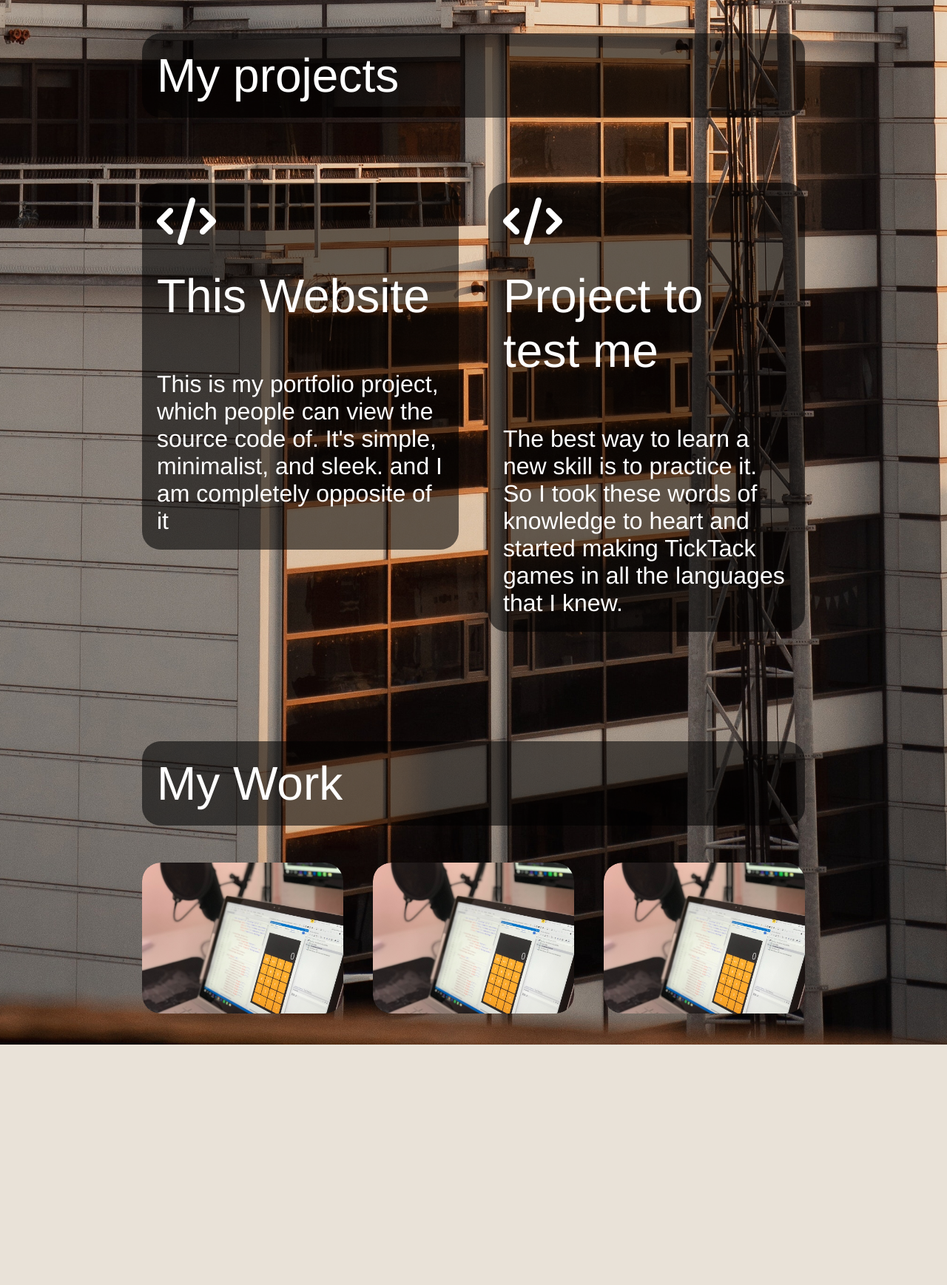
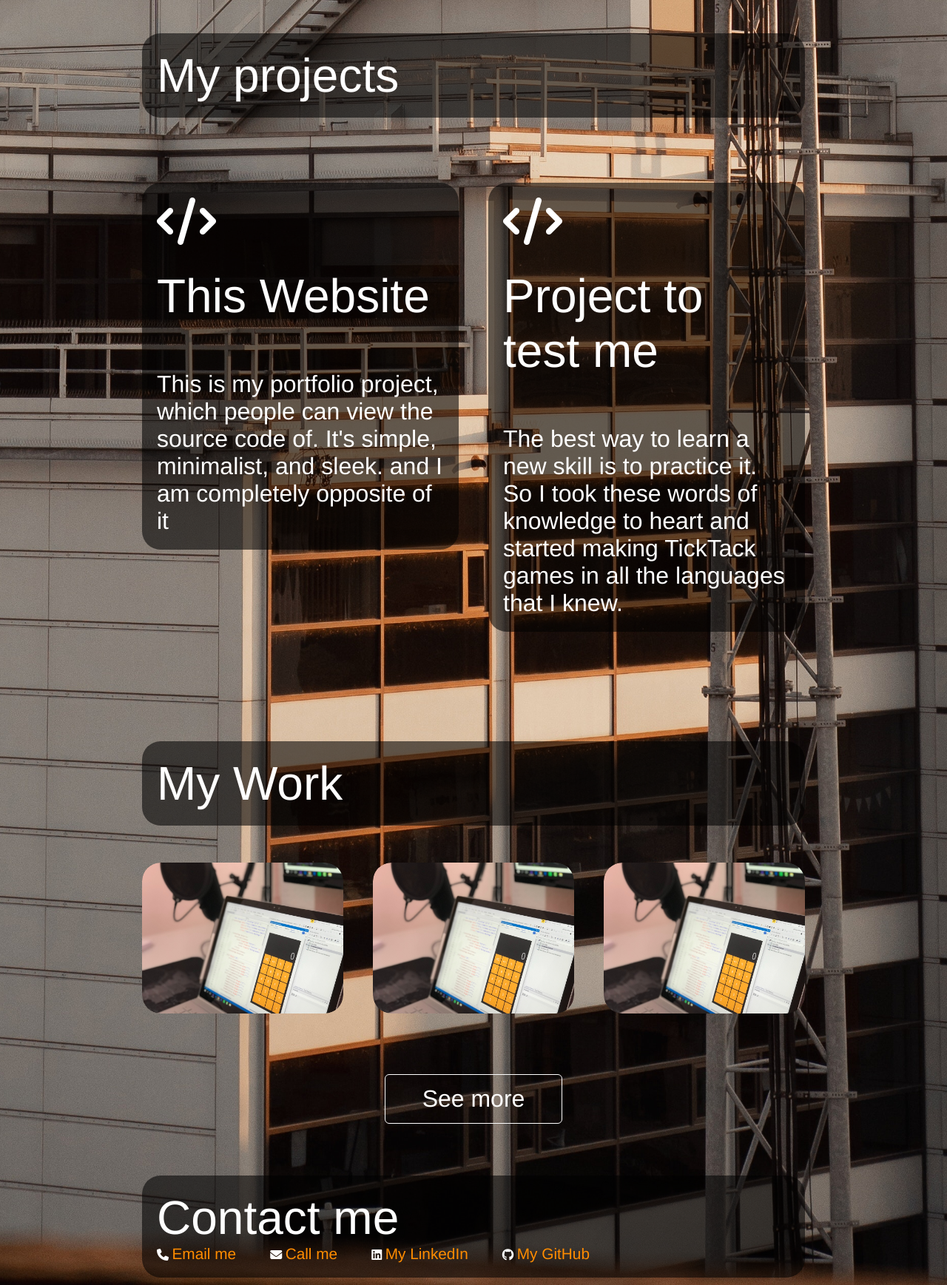
Before and after one commit to JustPause/My-Webside, a PHP site: page / in a window 1280 px wide. Shown: the part 2320-4057 px from the top of the page at 74% size. Before the commit the page ends 3732 px from the top, so only its background shows below. Run offline with PHP 8.4, Linux system fonts and the light colour scheme; some libraries are stand-ins or nearby versions.

Commit message:
Got tered of it

```diff
--- a/Html_Css_JS/index.html
+++ b/Html_Css_JS/index.html
@@ -239,8 +239,42 @@
 							</div>
 						</div>
 					</div>
+					<a href="#" class="btn"><p>See more</p></a>
 				</div>
 			</div>
+
+			<!-----------------------Contacts---------------------->
+
+			<div id="contect">
+				<div class="container">
+					<div class="row">
+						<div class="contact-left">
+							<h2 class="sub-title">
+								Contact me
+							</h2>
+							<i class="fa-sharp fa-solid fa-phone"></i>
+							<a id="EmailLink" href="#">Email me</a>
+
+							<i class="fa-sharp fa-solid fa-envelope"></i>
+							<a id="PhoneLink" href="#">Call me</a>
+
+							<i class="fa-brands fa-linkedin"></i>
+							<a id="LinkedInLink" href="#">My LinkedIn</a>
+
+							<i class="fa-brands fa-github"></i>
+							<a id="GitHubLink" href="#">My GitHub</a>
+
+							<div class="social-icons">
+								<a href=""></a>
+
+							</div>
+
+						</div>
+						<div class="contact-right"></div>
+					</div>
+				</div>
+			</div>
+
 		</div>
 
 		<script>
@@ -258,6 +292,25 @@
 				event.currentTarget.classList.add("active-link");
 				document.getElementById(tabname).classList.add("active-tab");
 			}
+
+			/* Anti Scraping Email*/
+			var Name = "IamJustStan";
+			var Server = "hotmail.com";
+
+			var Email = document.getElementById("EmailLink");
+
+			Email.href = `mailto:${Name}@${Server}`;
+
+			/* Anti Scraping Phone*/
+
+			var ContryCode = "+370";
+			var PartOne = "1544";
+			var PartTwo = "445";
+
+			var Phone = document.getElementById("PhoneLink");
+
+			Phone.href = `tel:${ContryCode}${PartOne}${PartTwo}`;
+
 		</script>
 	</body>
 </html>
--- a/Html_Css_JS/style.css
+++ b/Html_Css_JS/style.css
@@ -1,5 +1,5 @@
 :root {
-    --speed: 0.5s;
+    --speed: 0.6s;
 }
 
 * {
@@ -63,7 +63,7 @@ nav ul li a::after {
     position: absolute;
     left: 0;
     bottom: -6px;
-    transition: 0.6s;
+    transition: var(--speed);
 }
 
 nav ul li a:hover::after {
@@ -73,7 +73,6 @@ nav ul li a:hover::after {
 .header-text {
     margin-top: 15%;
     font-size: 2em;
-
     padding: 20px;
     height: auto;
     width: 460px;
@@ -169,7 +168,7 @@ nav ul li a:hover::after {
     position: absolute;
     left: 0;
     bottom: -8px;
-    transition: 0.6s;
+    transition: var(--speed);
 }
 
 .tab-links.active-link::after {
@@ -217,7 +216,7 @@ nav ul li a:hover::after {
     position: static;
     border-radius: 25px;
     background: #00000090;
-    transition: background 0.6s, transform 0.6s;
+    transition: background var(--speed), transform var(--speed);
 }
 
 .services-list div .fa-code{
@@ -287,7 +286,7 @@ nav ul li a:hover::after {
     width: 100%;
     display: block;
     border-radius: 25px;
-    transition: transform 0.6s;
+    transition: transform var(--speed);
 }
 .layer{
     width: 100%;
@@ -305,7 +304,7 @@ nav ul li a:hover::after {
     padding: 0 40px;
     text-align: center;
     font-size: 1em;
-    transition: height 0.6s;
+    transition: height var(--speed);
 }
 
 .layer h3{
@@ -334,6 +333,42 @@ nav ul li a:hover::after {
     height: 100%;
 }
 
+.btn{
+    display: block;
+    margin: 50px auto;
+    width: fit-content;
+    border: 1px solid #fff;
+    padding: 14px 50px;
+    border-radius: 6px;
+    text-decoration: none;
+    color: #fff;
+    transition: background var(--speed);
+    font-size: 2em;
+}
+
+.btn:hover{
+    background: darkorange;
+}
+
+/* -------------Contacts------------ */
+
+.container .row .contact-left{
+    font-size: 1em;
+    padding: 20px;
+    height: auto;
+    width: 100%;
+    position: static;
+    border-radius: 25px;
+    background: #00000090;
+}
+
+#EmailLink, #PhoneLink, #LinkedInLink, #GitHubLink {
+    font-size: 1.3em;
+    color: darkorange;
+    text-decoration: none;
+    padding-right: 2em;
+}
+
 /* -------------Some How------------ */
 
 #services{
```
